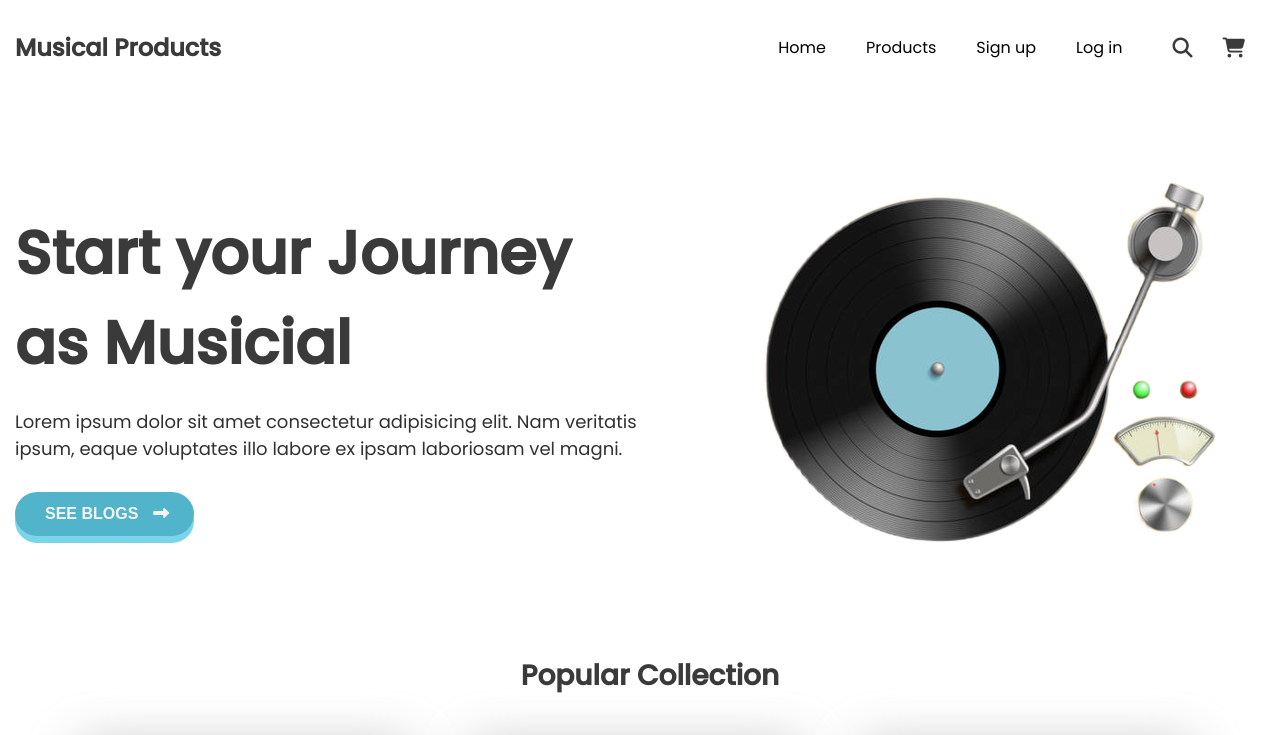
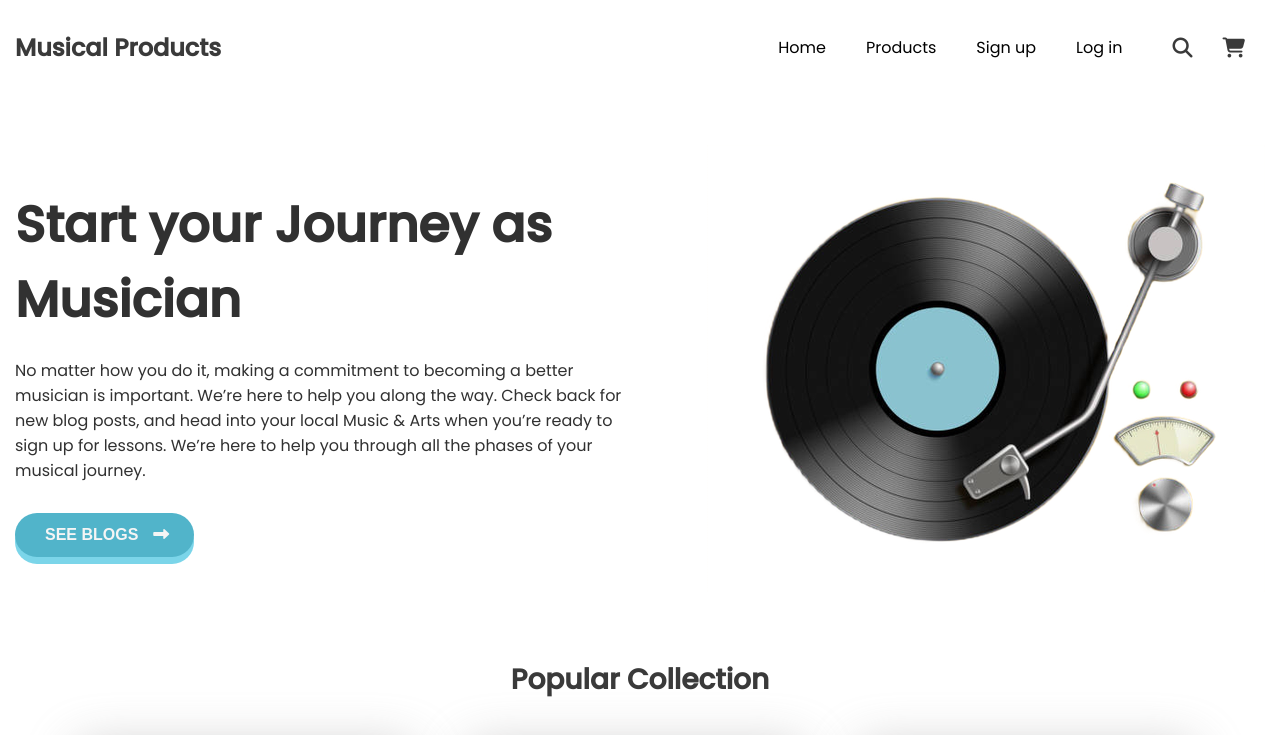
Before and after one commit to bipumj/Guitar_and_Gears, a plain HTML site: page index.html in a window 1280 px wide. Shown: the top 735 px of the page. Drawn offline with Linux system fonts and the light colour scheme.

Commit message:
size & style correction

```diff
--- a/index.html
+++ b/index.html
@@ -5,10 +5,10 @@
     <meta charset="UTF-8">
     <meta http-equiv="X-UA-Compatible" content="IE=edge">
     <meta name="viewport" content="width=device-width, initial-scale=1.0">
+
     <!-- Font Awsome -->
     <script src="https://kit.fontawesome.com/15995ad9d3.js" crossorigin="anonymous"></script>
-    <!-- ico- icon -->
-    <script nomodule src="https://unpkg.com/ionicons@5.5.2/dist/ionicons/ionicons.js"></script>
+
     <!-- Style Sheet -->
     <link rel="stylesheet" href="styles.css">
     <title>Guitar and Gears</title>
@@ -43,9 +43,11 @@
     <section class="container">
         <div class="top-section">
             <div class="title-text">
-                <h1 class="top-title">Start your Journey as Musicial</h1>
-                <p>Lorem ipsum dolor sit amet consectetur adipisicing elit. Nam veritatis ipsum, eaque voluptates illo
-                    labore ex ipsam laboriosam vel magni.</p>
+                <h1 class="top-title">Start your Journey as Musician</h1>
+                <p>No matter how you do it, making a commitment to becoming a better musician is important. We’re here
+                    to help you along the way. Check back for new blog posts, and head into your local Music & Arts when
+                    you’re ready to sign up for lessons. We’re here to help you through all the phases of your musical
+                    journey.</p>
                 <button class="main-button"> <a target="_blank"
                         href="https://www.guitarcenter.com/riffs/news/guitars/top-musical-gear-trend-predictions-2022">See
                         Blogs</a>
--- a/styles.css
+++ b/styles.css
@@ -57,7 +57,7 @@ nav{
     align-items: center;
     justify-content: center;
     padding-top: 50px ;
-    padding-bottom: 56px;
+    padding-bottom: 60px;
     justify-items: end;
 }
 .title-text{
@@ -66,11 +66,11 @@ nav{
     align-items: flex-start;
 }
 .title-text h1{
-    font-size: 60px;
-    color: #3A3A3A;
+    font-size: 50px;
+    color: #313131;
 }
 .title-text p{
-    font-size: 18px;
+    font-size: 16px;
     color: #313131;
     margin-top: 20px;
     margin-bottom: 30px;
@@ -153,7 +153,6 @@ nav{
     font-size: 28px;
     text-align: center;
     padding-bottom: 40px;
-    padding-left: 20px;
 }
 .filled{
     color: rgb(248, 180, 9);
```
